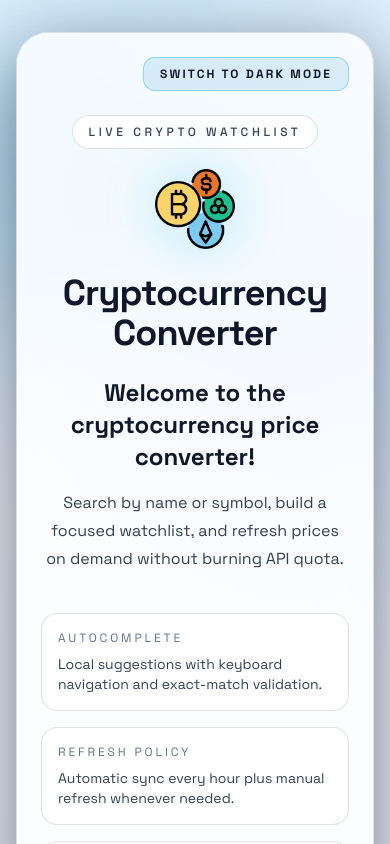
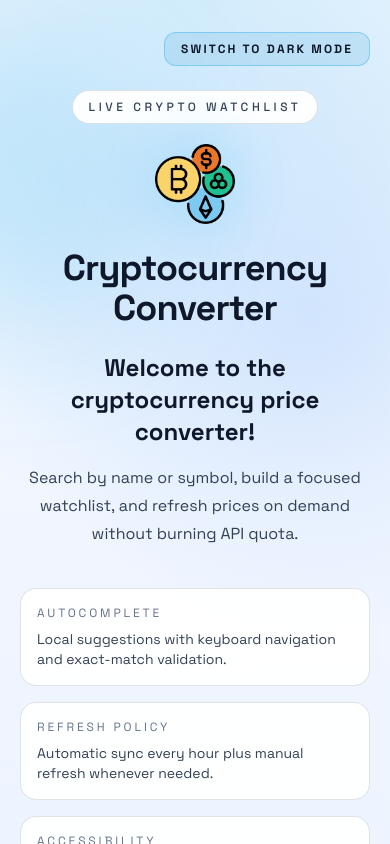
Before and after one commit to isabellacpmelo/conversor-criptomoedas, a Nuxt app in the folder cripto-coin/: page / in a window 390 px wide. Shown: the top 844 px of the page. Built offline with nearby package versions, Linux system fonts and the light colour scheme.

Commit message:
feat: update layout structure for improved responsiveness and styling in index.vue

```diff
--- a/cripto-coin/pages/index.vue
+++ b/cripto-coin/pages/index.vue
@@ -5,7 +5,7 @@
       <div class="absolute bottom-0 right-[-6rem] h-80 w-80 rounded-full bg-cyan-300/10 blur-3xl"></div>
     </div>
 
-    <div class="theme-shell relative mx-auto max-w-5xl rounded-[32px] border p-6 shadow-[0_24px_80px_rgba(2,6,23,0.55)] backdrop-blur-xl md:p-10">
+    <div class="relative mx-auto flex max-w-5xl flex-col items-center px-1 md:px-2">
       <div class="flex flex-col items-center">
         <div class="mb-6 flex w-full justify-end">
           <button
```
